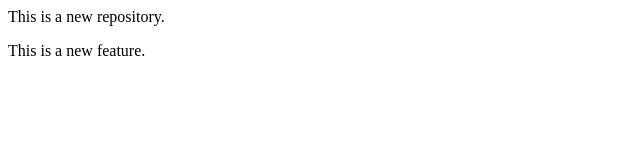
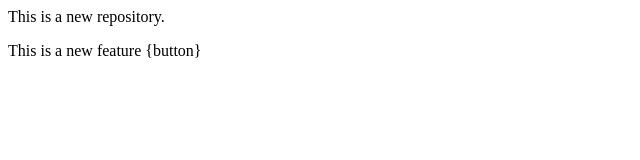
Before and after one commit to ZerefKunal/localrepo, a plain HTML site: page index.html in a window 1280 px wide. Shown: the full height of the page, 0-640 px from the left. Drawn offline with Linux system fonts and the light colour scheme.

```diff
--- a/index.html
+++ b/index.html
@@ -1,2 +1,2 @@
 <p> This is a new repository.</p>
-<p> This is a new feature. </p>
+<p> This is a new feature {button} </p>
```
